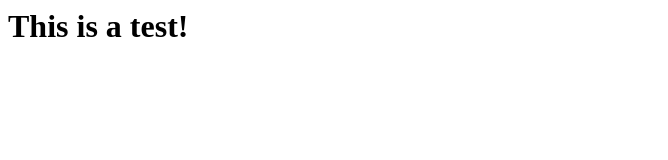
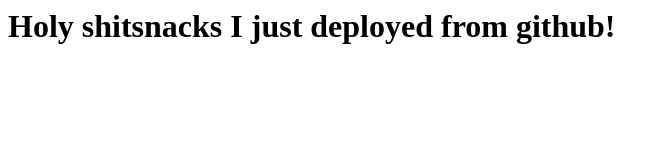
Before and after one commit to oldermcdonald/git_practice, a plain HTML site: page index.html in a window 1280 px wide. Shown: the whole page, without its empty margins (0-668 px from the left). Drawn offline with Linux system fonts and the light colour scheme.

Commit message:
Update index.html

```diff
--- a/index.html
+++ b/index.html
@@ -1,5 +1,5 @@
 <html>
   <body>
-    <h1>This is a test!</h1>
+    <h1>Holy shitsnacks I just deployed from github!</h1>
   </body>
 </html>
```
